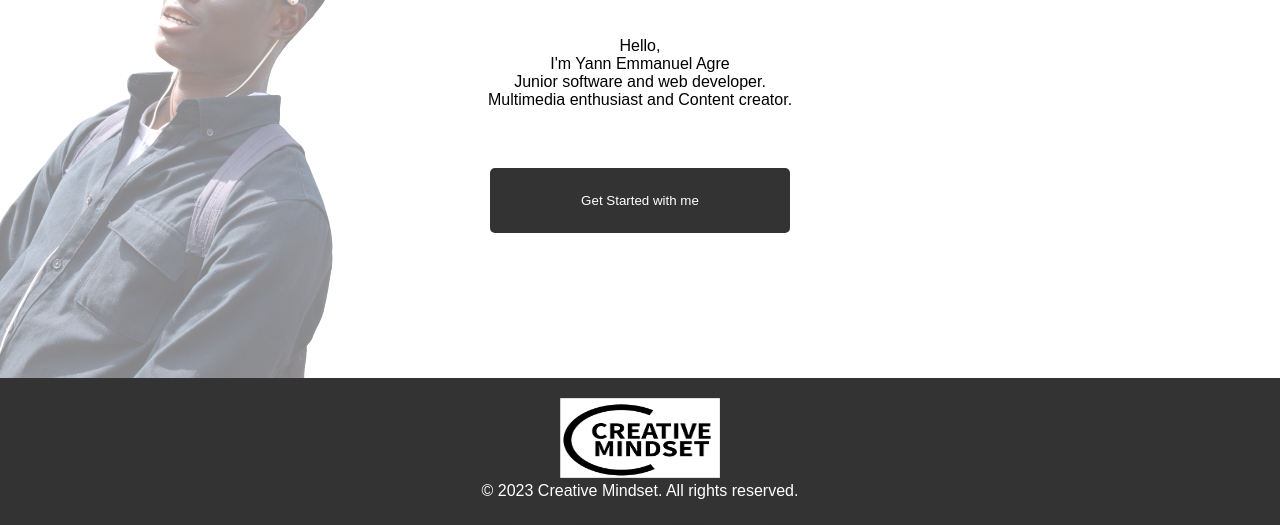
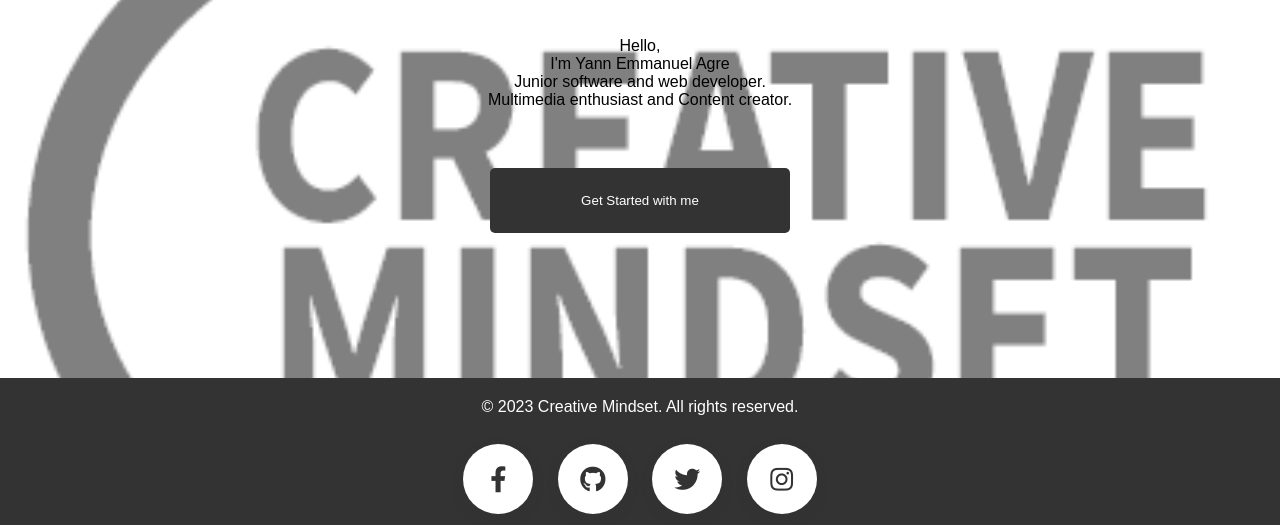
Before and after one commit to git-YannIck1998/yann-portfolio, a plain HTML site: page index.html in a window 1280 px wide. Shown: the part 229-754 px from the top of the page. Drawn offline with Linux system fonts and the light colour scheme.

Commit message:
Update on the websites background

```diff
--- a/index.html
+++ b/index.html
@@ -33,7 +33,6 @@
         </section>
 
         <footer>
-                <img src="./extras/logo.png" alt="Logo of the owner of the portfolio">
                 <p>&copy; 2023 Creative Mindset. All rights reserved.</p><br>
                 <div class="middle">
                         <a class="btn" onclick="facebook()">
--- a/script.js
+++ b/script.js
@@ -1,6 +1,6 @@
 // Background Image for the body
 //document.body.style.backgroundImage = "url('./extras/photo.avif')";
-document.body.style.backgroundImage = "url('./extras/banner.png')";
+document.body.style.backgroundImage = "url('./extras/logo.png')";
 
 //For the collapsibles
 var coll = document.getElementsByClassName("collapsible");
--- a/styles.css
+++ b/styles.css
@@ -9,9 +9,9 @@ body, h1, h2, h3, p, ul, li {
         background-image: none;
         background-color: rgba(255, 255, 255, 0.5);
         background-repeat: no-repeat;
-        /*background-size: cover;*/
-        /*background-position-x: right;*/
-        /*background-position-y: bottom;*/
+        background-size: cover;
+        /*background-position-x: right;
+        background-position-y: bottom;*/
         background-blend-mode: lighten;
         background-attachment: fixed;
       }
@@ -62,6 +62,10 @@ body, h1, h2, h3, p, ul, li {
         padding: 140px;
         text-align: center;
         color: Black;
+      }
+
+      #home p {
+        justify-content: left;
       }
 
       /*About page CSS*/
```
Also changed, not shown: extras/banner2.png (added).
